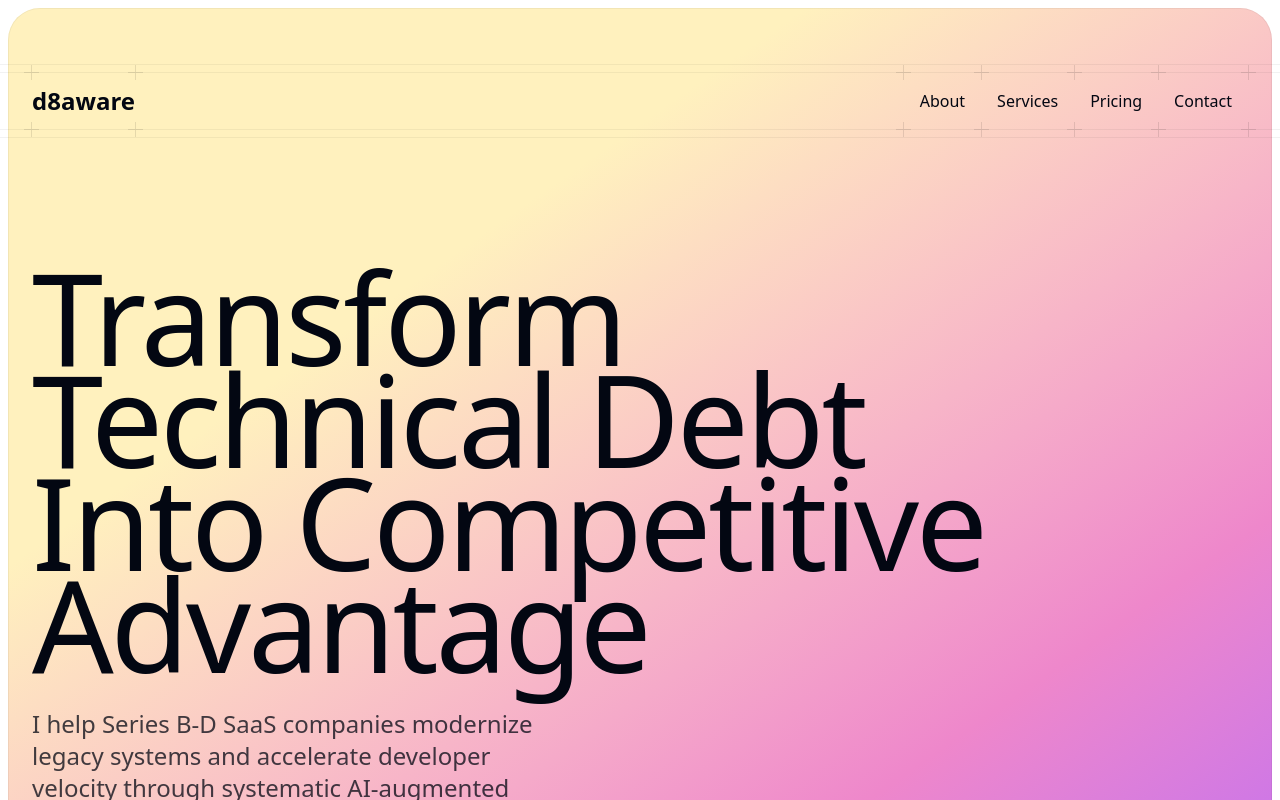
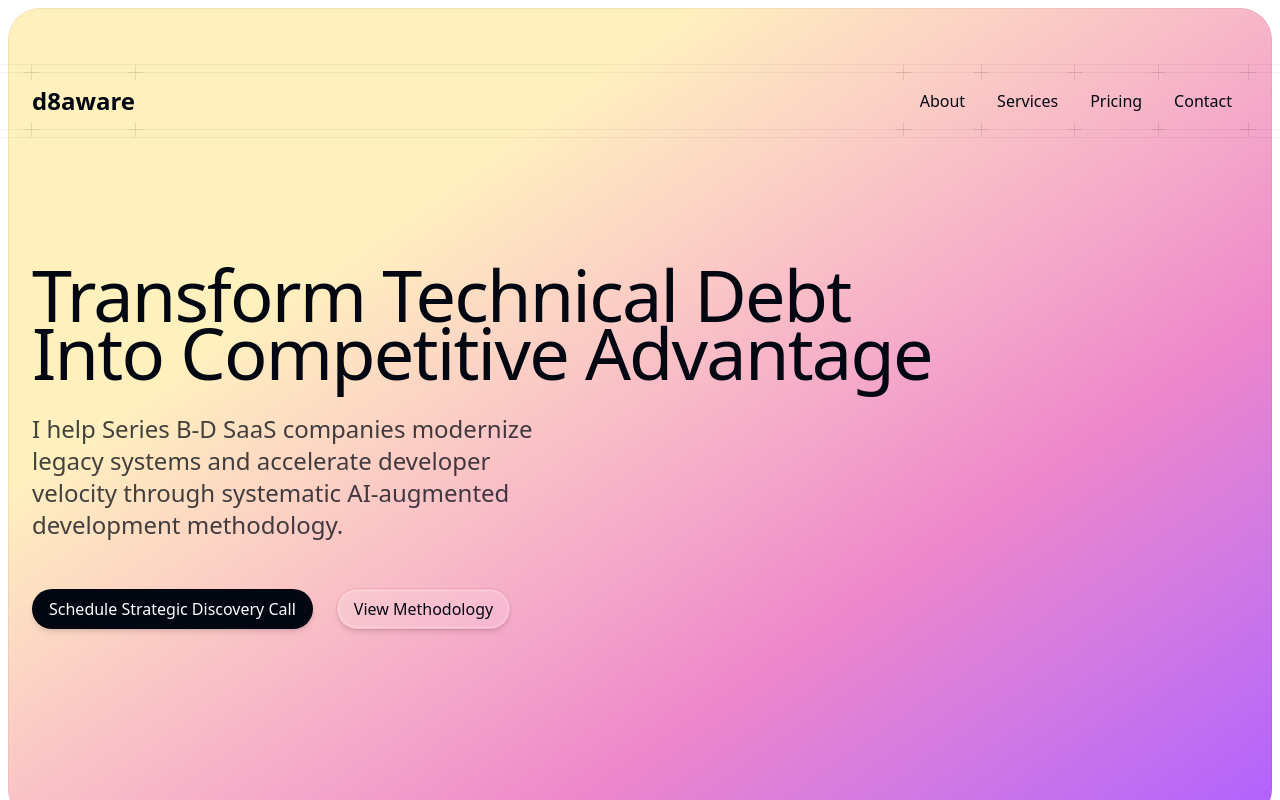
Before and after one commit to paulkoanui/consulting-website, a Next.js app: page / in a window 1280 px wide. Shown: the top 800 px of the page. Built offline with nearby package versions, Linux system fonts and the light colour scheme; a web font is replaced by a local one.

Commit message:
Reduce main headline text size

```diff
--- a/src/app/page.tsx
+++ b/src/app/page.tsx
@@ -30,7 +30,7 @@ function Hero() {
       <Container className="relative">
         <Navbar />
         <div className="pt-16 pb-24 sm:pt-24 sm:pb-32 md:pt-32 md:pb-48">
-          <h1 className="font-display text-6xl/[0.9] font-medium tracking-tight text-balance text-gray-950 sm:text-8xl/[0.8] md:text-9xl/[0.8]">
+          <h1 className="font-display text-5xl/[0.9] font-medium tracking-tight text-balance text-gray-950 sm:text-6xl/[0.8] md:text-7xl/[0.8]">
             Transform Technical Debt Into Competitive Advantage
           </h1>
           <p className="mt-8 max-w-lg text-xl/7 font-medium text-gray-950/75 sm:text-2xl/8">
```
